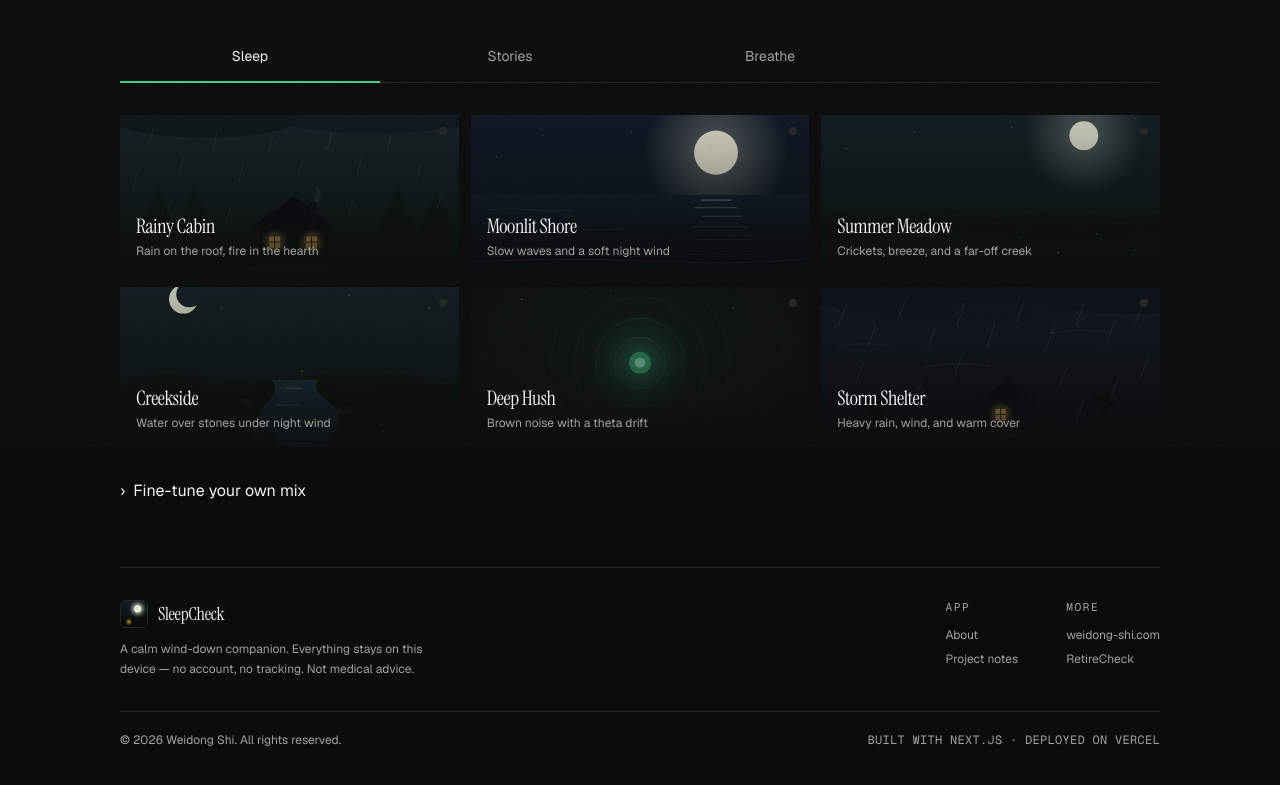
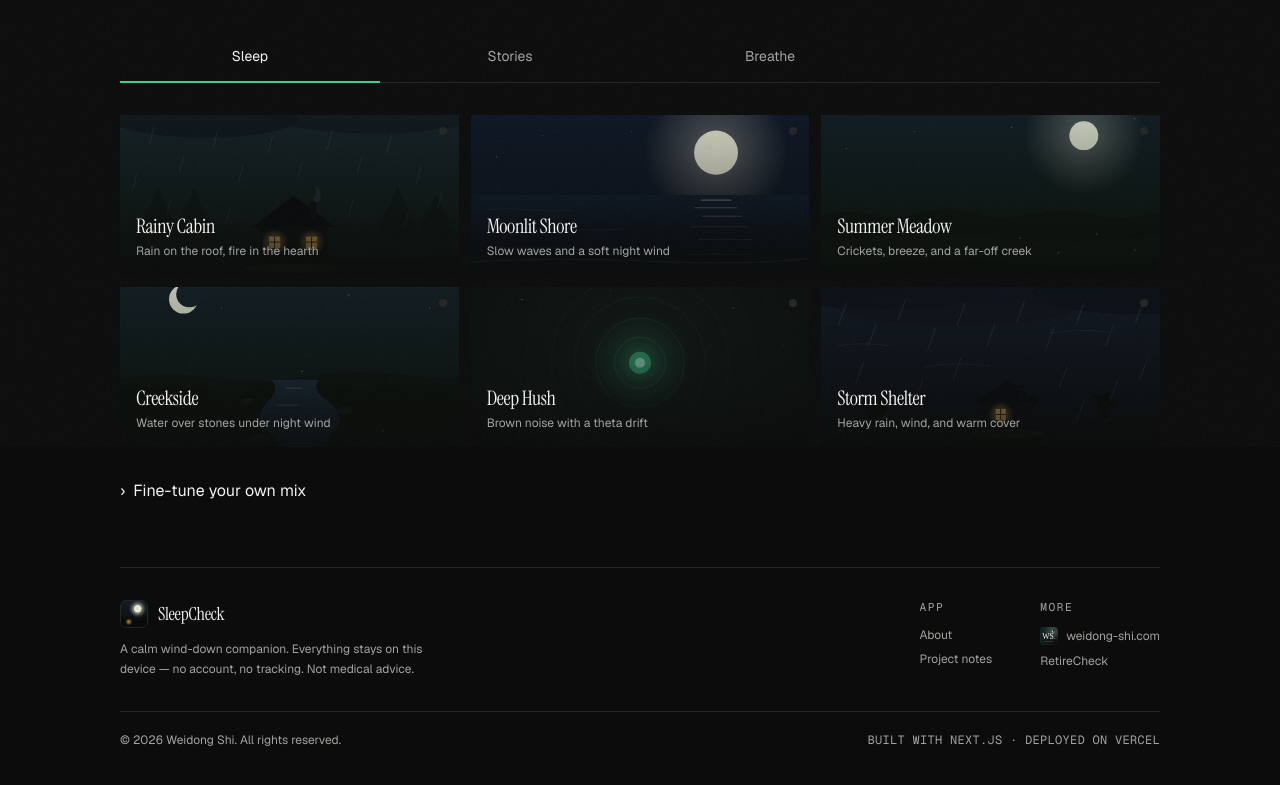
Before and after one commit to weidong808/SleepCheck, a Next.js app: page / in a window 1280 px wide. Shown: the part 353-1138 px from the top of the page. Built offline with nearby package versions, Linux system fonts and the light colour scheme.

Commit message:
Add the Weidong Shi monogram beside hub-site links.
Tie SleepCheck back to the personal brand with a small ws-mark on weidong-shi.com CTAs.

```diff
--- a/src/app/about/page.tsx
+++ b/src/app/about/page.tsx
@@ -65,8 +65,16 @@ export default function AboutPage() {
           href={SITE_HOME_URL}
           target="_blank"
           rel="noopener noreferrer"
-          className="btn btn-secondary"
+          className="btn btn-secondary flex items-center gap-2.5"
         >
+          <Image
+            src="/ws-mark.svg"
+            alt="Weidong Shi monogram"
+            width={22}
+            height={22}
+            unoptimized
+            className="h-[22px] w-[22px] rounded-md"
+          />
           weidong-shi.com
         </a>
       </div>
--- a/src/components/SleepApp.tsx
+++ b/src/components/SleepApp.tsx
@@ -1228,8 +1228,16 @@ export function SleepApp() {
                       href={SITE_HOME_URL}
                       target="_blank"
                       rel="noopener noreferrer"
-                      className="transition-colors hover:text-foreground"
+                      className="flex items-center gap-2 transition-colors hover:text-foreground"
                     >
+                      <Image
+                        src="/ws-mark.svg"
+                        alt=""
+                        width={18}
+                        height={18}
+                        unoptimized
+                        className="h-[18px] w-[18px] rounded"
+                      />
                       weidong-shi.com
                     </a>
                   </li>
```
Also changed, not shown: public/ws-mark.svg (added).
